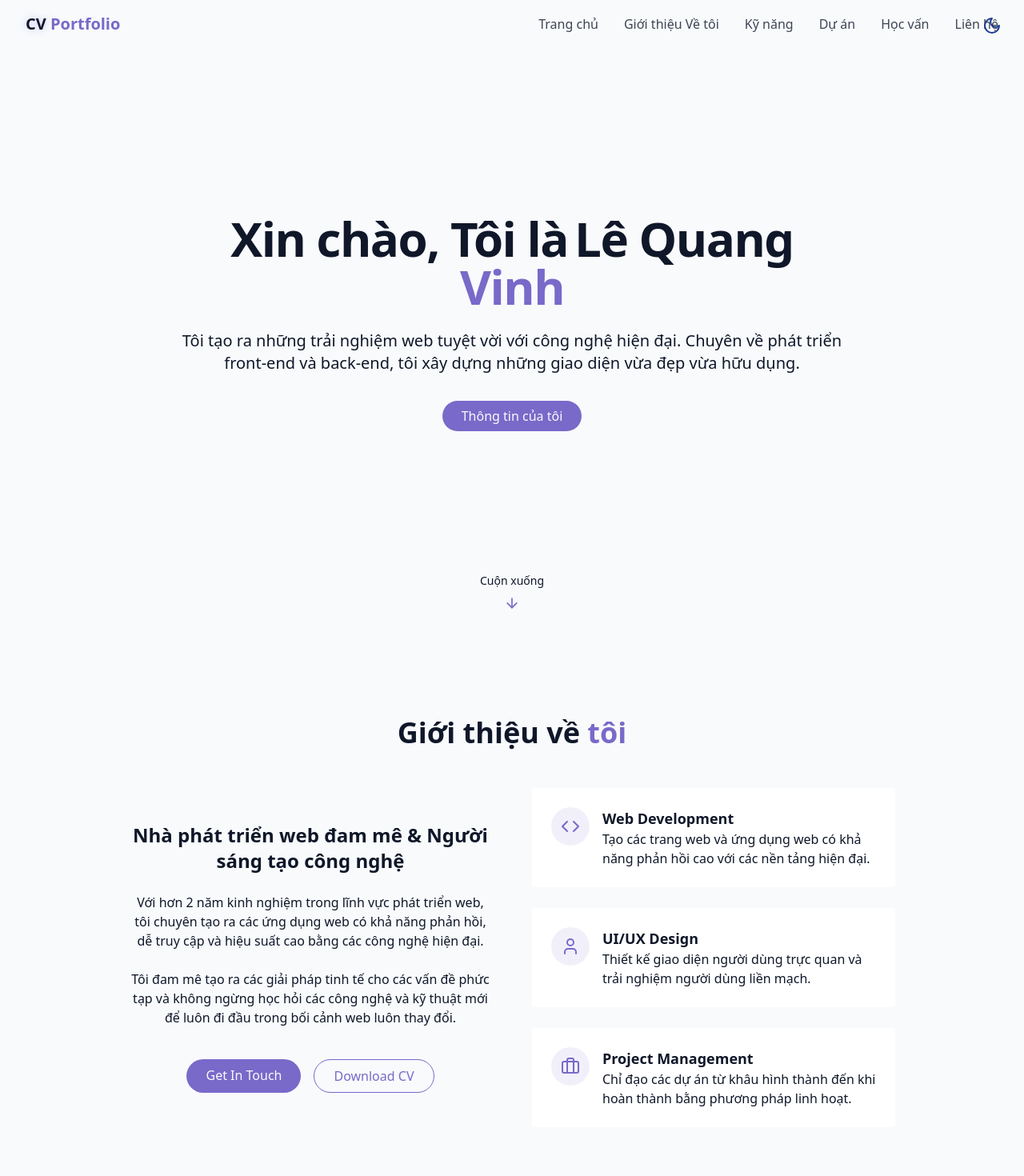
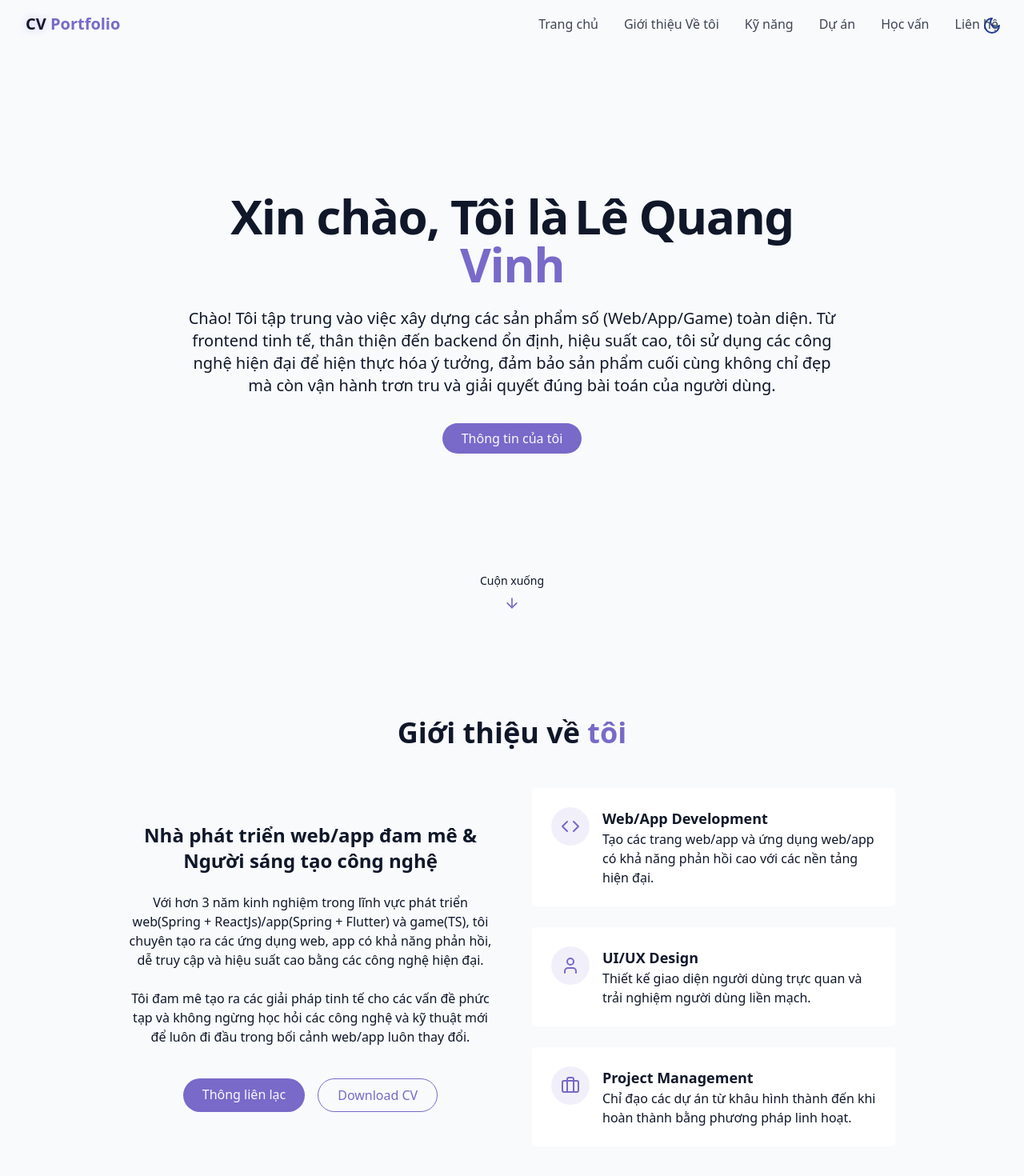
Before and after one commit to QuangVinh32/my-portfolio, a React (Vite) app: page / in a window 1280 px wide. Shown: the top 1470 px of the page at 80% size. Built offline with nearby package versions, Linux system fonts and the light colour scheme.

Commit message:
update 3/1/2026

```diff
--- a/src/components/AboutSection.jsx
+++ b/src/components/AboutSection.jsx
@@ -12,21 +12,21 @@ export const AboutSection = () => {
         <div className="grid grid-cols-1 md:grid-cols-2 gap-12 items-center">
           <div className="space-y-6">
             <h3 className="text-2xl font-semibold">
-              Nhà phát triển web đam mê & Người sáng tạo công nghệ
+              Nhà phát triển web/app đam mê & Người sáng tạo công nghệ
             </h3>
 
             <p className="text-muted-foreground">
-              Với hơn 2 năm kinh nghiệm trong lĩnh vực phát triển web, tôi chuyên tạo ra các ứng dụng web có khả năng phản hồi, dễ truy cập và hiệu suất cao bằng các công nghệ hiện đại.
+              Với hơn 3 năm kinh nghiệm trong lĩnh vực phát triển web(Spring + ReactJs)/app(Spring + Flutter) và game(TS), tôi chuyên tạo ra các ứng dụng web, app có khả năng phản hồi, dễ truy cập và hiệu suất cao bằng các công nghệ hiện đại.
             </p>
 
             <p className="text-muted-foreground">
-              Tôi đam mê tạo ra các giải pháp tinh tế cho các vấn đề phức tạp và không ngừng học hỏi các công nghệ và kỹ thuật mới để luôn đi đầu trong bối cảnh web luôn thay đổi.
+              Tôi đam mê tạo ra các giải pháp tinh tế cho các vấn đề phức tạp và không ngừng học hỏi các công nghệ và kỹ thuật mới để luôn đi đầu trong bối cảnh web/app luôn thay đổi.
             </p>
 
             <div className="flex flex-col sm:flex-row gap-4 pt-4 justify-center ">
               <a href="#contact" className="cosmic-button hover:shadow-lg hover:shadow-indigo-500/50">
                 {" "}
-                Get In Touch
+                Thông liên lạc
               </a>
 
               <a
@@ -45,9 +45,9 @@ export const AboutSection = () => {
                   <Code className="h-6 w-6 text-primary" />
                 </div>
                 <div className="text-left">
-                  <h4 className="font-semibold text-lg"> Web Development</h4>
+                  <h4 className="font-semibold text-lg"> Web/App Development</h4>
                   <p className="text-muted-foreground">
-                  Tạo các trang web và ứng dụng web có khả năng phản hồi cao với các nền tảng hiện đại.
+                  Tạo các trang web/app và ứng dụng web/app có khả năng phản hồi cao với các nền tảng hiện đại.
                   </p>
                 </div>
               </div>
--- a/src/components/EducationSection.jsx
+++ b/src/components/EducationSection.jsx
@@ -1,5 +1,4 @@
 import { GraduationCap, School } from "lucide-react";
-import { motion } from "framer-motion";
 
 export const EducationSection = () => {
   const educationData = [
@@ -7,7 +6,7 @@ export const EducationSection = () => {
       title: "Đại học Xây Dựng Hà Nội",
       subtitle: "Khoa Công nghệ Thông tin",
       time: "2020 - 2024",
-      desc: "Chuyên ngành Kỹ thuật phần mềm. Tập trung vào backend, thiết kế giao diện, kiến trúc phần mềm, cơ sở dữ liệu và bảo mật ứng dụng web.",
+      desc: "Chuyên ngành Kỹ thuật phần mềm. Tập trung vào backend, thiết kế giao diện, kiến trúc phần mềm, cơ sở dữ liệu và bảo mật ứng dụng web/app.",
     },
     {
       title: "Ngoại ngữ",
@@ -21,12 +20,11 @@ export const EducationSection = () => {
     {
       title: "Java FullStack Developer - VTI",
       time: "2023 - 2024",
-      desc: "Spring Boot, REST API, JWT, OAuth2, React, TailwindCSS, Docker, MySQL.",
+      desc: "Spring Boot, Spring JPA, Spring Core, Hibernate, Spring Security, REST API, JWT, OAuth2, React, TailwindCSS, Docker, MySQL.",
     },
     {
-      title: "Database Design – Coursera",
       time: "2023",
-      desc: "Thiết kế & tối ưu cơ sở dữ liệu quan hệ, ERD, normalization.",
+      desc: "Thiết kế & tối ưu cơ sở dữ liệu quan hệ, ERD, normalization, Bloc(Flutter), hook(ReactJs), MVC, MVVM, 3Layer(Spring), SOLID.",
     },
   ];
 
@@ -34,35 +32,17 @@ export const EducationSection = () => {
     <section id="education" className="py-24 px-4 bg-secondary/30 relative">
       <div className="container mx-auto max-w-5xl">
         {/* Heading */}
-        <motion.h2
-          initial={{ opacity: 0, y: -20 }}
-          whileInView={{ opacity: 1, y: 0 }}
-          transition={{ duration: 0.5 }}
-          viewport={{ once: true }}
-          className="text-3xl md:text-4xl font-bold mb-4 text-center"
-        >
+        <h2 className="text-3xl md:text-4xl font-bold mb-4 text-center">
           Học <span className="text-primary">vấn</span>
-        </motion.h2>
+        </h2>
 
-        <motion.p
-          initial={{ opacity: 0 }}
-          whileInView={{ opacity: 1 }}
-          transition={{ delay: 0.2, duration: 0.5 }}
-          viewport={{ once: true }}
-          className="text-center text-muted-foreground mb-12 max-w-2xl mx-auto"
-        >
+        <p className="text-center text-muted-foreground mb-12 max-w-2xl mx-auto">
           Dưới đây là quá trình học tập và các chứng chỉ đã đạt được.
-        </motion.p>
+        </p>
 
         <div className="grid grid-cols-1 md:grid-cols-2 gap-12">
           {/* Timeline */}
-          <motion.div
-            initial={{ opacity: 0, x: -30 }}
-            whileInView={{ opacity: 1, x: 0 }}
-            transition={{ duration: 0.6 }}
-            viewport={{ once: true }}
-            className="relative "
-          >
+          <div className="relative">
             <h3 className="text-2xl font-semibold mb-6 flex items-center gap-2">
               <GraduationCap className="text-primary" /> Quá trình học tập
             </h3>
@@ -79,32 +59,25 @@ export const EducationSection = () => {
                 {edu.desc && <p className="text-sm mt-1">{edu.desc}</p>}
               </div>
             ))}
-          </motion.div>
+          </div>
 
           {/* Certificates */}
-          <motion.div
-            initial={{ opacity: 0, x: 30 }}
-            whileInView={{ opacity: 1, x: 0 }}
-            transition={{ duration: 0.6 }}
-            viewport={{ once: true }}
-            className="space-y-6"
-          >
+          <div className="space-y-6">
             <h3 className="text-2xl font-semibold mb-6 flex items-center gap-2">
               <School className="text-primary" /> Khóa học & Chứng chỉ
             </h3>
 
             {certificateData.map((cert, i) => (
-              <motion.div
+              <div
                 key={i}
-                whileHover={{ scale: 1.03 }}
                 className="bg-card p-6 rounded-xl shadow-md hover:shadow-xl transition-shadow"
               >
                 <h4 className="text-base font-medium">{cert.title}</h4>
                 <p className="text-xs text-primary font-medium">{cert.time}</p>
                 <p className="text-sm mt-1">{cert.desc}</p>
-              </motion.div>
+              </div>
             ))}
-          </motion.div>
+          </div>
         </div>
       </div>
     </section>
--- a/src/components/HeroSection.jsx
+++ b/src/components/HeroSection.jsx
@@ -18,8 +18,7 @@ export const HeroSection = () => {
             </span>
           </h1>
           <p className="text-lg md:text-xl text-muted-foreground max-2-2xl mx-auto opacity-0 animate-fade-in-delay-3">
-            Tôi tạo ra những trải nghiệm web tuyệt vời với công nghệ hiện đại. Chuyên về phát triển front-end và back-end, tôi xây dựng những giao diện vừa đẹp vừa hữu dụng.
-          </p>
+Chào! Tôi tập trung vào việc xây dựng các sản phẩm số (Web/App/Game) toàn diện. Từ frontend tinh tế, thân thiện đến backend ổn định, hiệu suất cao, tôi sử dụng các công nghệ hiện đại để hiện thực hóa ý tưởng, đảm bảo sản phẩm cuối cùng không chỉ đẹp mà còn vận hành trơn tru và giải quyết đúng bài toán của người dùng.          </p>
           <div className="pt-4 opacity-0 animate-fade-in-delay-4">
             <a
               href="#projects"
--- a/src/components/SkillsSection.jsx
+++ b/src/components/SkillsSection.jsx
@@ -9,7 +9,8 @@ const skills = [
   { name: "ReactJs", level: 90, category: "frontend" },
   { name: "TypeScript", level: 85, category: "frontend" },
   { name: "Tailwind CSS", level: 90, category: "frontend" },
-  { name: "Angular", level: 80, category: "frontend" },
+  { name: "Flutter", level: 80, category: "frontend" },
+
 
   // Backend
   { name: "Java Core", level: 80, category: "backend" },
--- a/src/index.css
+++ b/src/index.css
@@ -141,7 +141,7 @@
 @utility cosmic-button {
   @apply px-6 py-2 rounded-full bg-primary text-primary-foreground font-medium
          transition-all duration-300
-         hover:scale-105 active:scale-95;
+         /* hover:scale-105 active:scale-95; */
 }
 
 @utility star {
```
Also changed, not shown: 1 other file (tests, documents, lock files or other folders).
